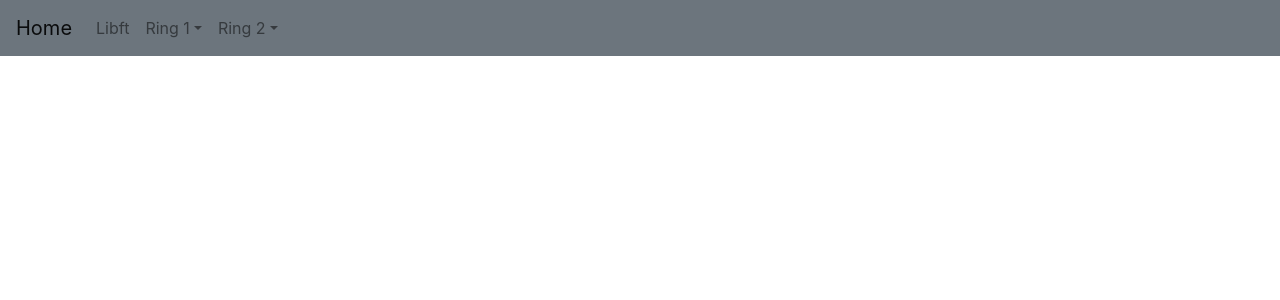
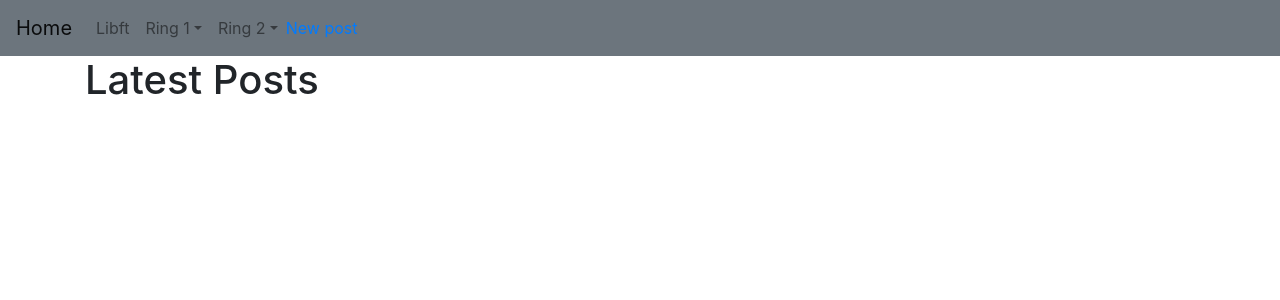
Before and after one commit to Aspinaut/Forum, a Symfony app: template templates/home/index.html.twig in a window 1280 px wide. Shown: the top 300 px of the page. Run offline with Twig, Linux system fonts and the light colour scheme; the template is opened without the code that fills it, so the values that code supplies are empty; some libraries are stand-ins or nearby versions.

Commit message:
list posts on home page

```diff
--- a/src/Repository/PostRepository.php
+++ b/src/Repository/PostRepository.php
@@ -20,7 +20,7 @@ class PostRepository extends ServiceEntityRepository
     }
 
     // /**
-    //  * @return Post[] Returns an array of Truc objects
+    //  * @return Post[] Returns an array of Post objects
     //  */
     /*
     public function findByExampleField($value)
--- a/templates/base.html.twig
+++ b/templates/base.html.twig
@@ -35,6 +35,7 @@
                 </div>
               </li>
             </ul>
+            <a href="">New post</a>
           </div>
         </nav>
         {% block body %}
--- a/templates/home/index.html.twig
+++ b/templates/home/index.html.twig
@@ -7,7 +7,13 @@
     .example-wrapper { margin: 1em auto; max-width: 800px; width: 95%; font: 18px/1.5 sans-serif; }
     .example-wrapper code { background: #F5F5F5; padding: 2px 6px; }
 </style>
-
+<div class="container">
+  <h1>Latest Posts</h1>
+  {% for post in posts %}
+    <a href="">{{ post.title }}</a>
+    <p>{{ post.author }}</p>
+  {% endfor %}
+</div>
 <div class="example-wrapper">
 </div>
 {% endblock %}
--- a/templates/post/index.html.twig
+++ b/templates/post/index.html.twig
@@ -7,7 +7,9 @@
     .example-wrapper { margin: 1em auto; max-width: 800px; width: 95%; font: 18px/1.5 sans-serif; }
     .example-wrapper code { background: #F5F5F5; padding: 2px 6px; }
 </style>
+<div class="container">
 
+</div>
 <div class="example-wrapper">
 </div>
 {% endblock %}
```
Also changed, not shown: src/Controller/HomeController.php (+8 -2 lines), src/Controller/PostController.php (+11 -10 lines).
